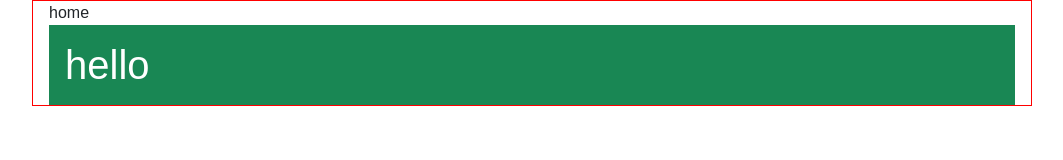
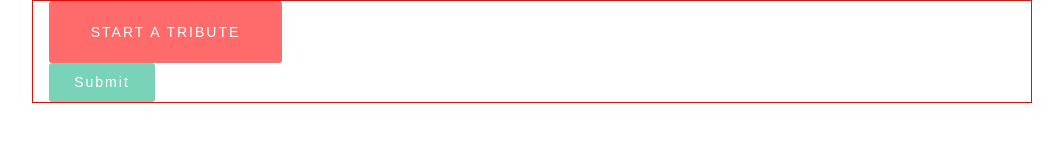
Before and after one commit to rohit-kumaar/tribute, a website: page index.html in a window 1280 px wide. Shown: the whole page, without its empty margins (108-1171 px from the left). Drawn offline with Linux system fonts and the light colour scheme.

Commit message:
_button : button css

```diff
--- a/index.html
+++ b/index.html
@@ -45,8 +45,8 @@
 
   <body>
     <div class="container">
-      <span class="material-icons-sharp"> home </span>
-      <h1 class="bg-success text-white p-3">hello</h1>
+      <button class="button button-primary">START A TRIBUTE</button>
+      <button class="button button-secondary">Submit</button>
     </div>
 
     <!-- Bootstrap JS Start -->
--- a/src/scss/components/_button.scss
+++ b/src/scss/components/_button.scss
@@ -0,0 +1,24 @@
+.button {
+  display: grid;
+  place-items: center;
+  padding: 0;
+  border: none;
+  border-radius: 3px;
+  color: $color-white;
+  font-size: 14px;
+  letter-spacing: 2px;
+}
+
+.button-primary {
+  width: 233px;
+  height: 62px;
+  background: $color-red-bittersweet;
+  font-family: $secondary-font;
+}
+
+.button-secondary {
+  width: 106px;
+  height: 39px;
+  background: $color-greenish-cyan;
+  font-family: $primary-font;
+}
--- a/src/scss/utilities/_utils.scss
+++ b/src/scss/utilities/_utils.scss
@@ -0,0 +1,3 @@
+.font-brandon {
+    font-family: $secondary-font;
+}
--- a/src/scss/utilities/_variables.scss
+++ b/src/scss/utilities/_variables.scss
@@ -3,8 +3,10 @@ $primary-font: "Avenir Next", sans-serif;
 $secondary-font: "Brandon Grotesque", sans-serif;
 
 // color
-$color-black: #000;
-$color-white: #fff;
+$color-black: hsl(0, 0%, 0%);
+$color-white: hsl(0, 0%, 100%);
+$color-red-bittersweet: hsl(0, 100%, 71%);
+$color-greenish-cyan: hsl(162, 51%, 65%);
 
 // fonts path
 $fonts-path: "../fonts" !default;
```
Also changed, not shown: src/css/style.css.
